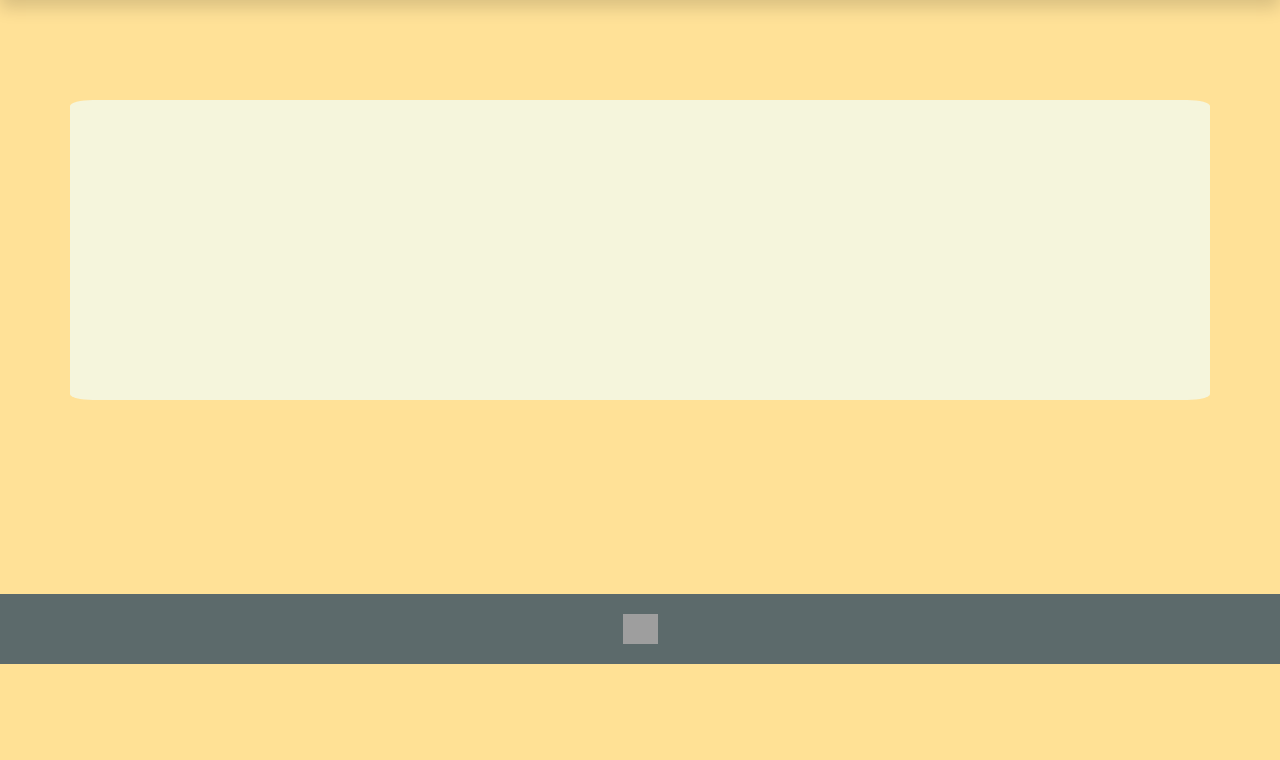
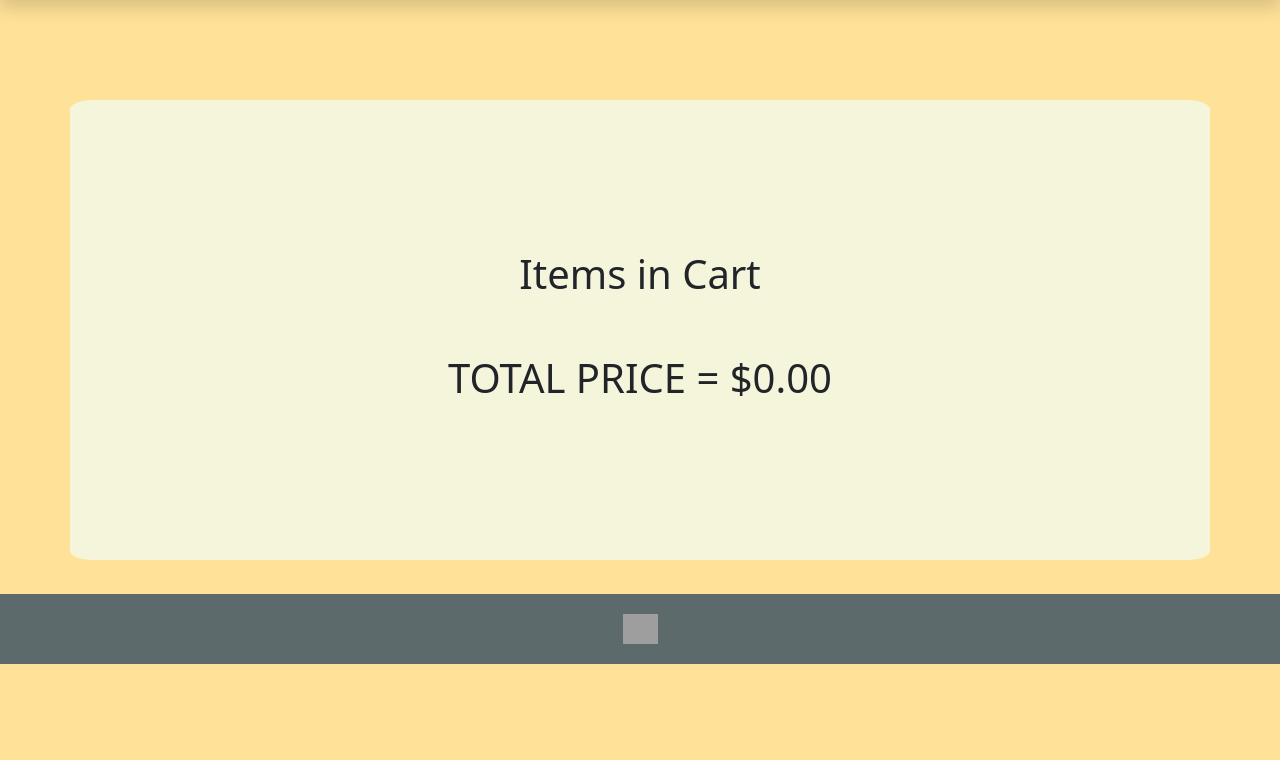
Before and after one commit to Afelix997/Assessment-3, a Django app: page /cart/ in a window 1280 px wide. Shown: the part 136-896 px from the top of the page. Before the commit the page ends 800 px from the top, so only its background shows below. Run offline with Django 4.2, Linux system fonts and the light colour scheme; some libraries are stand-ins or nearby versions; some web fonts are replaced; grey boxes are pictures that could not be loaded.

Commit message:
finished

```diff
--- a/reel_deal_fishing_app/templates/reel_deal_fishing_app/cart.html
+++ b/reel_deal_fishing_app/templates/reel_deal_fishing_app/cart.html
@@ -1,7 +1,29 @@
 {%extends "reel_deal_fishing_app/layout.html"%}
 
 {%block content%}
+
+<div></div>
 <div class="container prod_box">
 
+    <h1>Items in Cart</h1>
+    <br><br>
+    {% for item in cart %}
+    <div class="container prod_row">
+        <div class="row">
+          <div class="col">
+            <img src="{{item.img}}" class="img-thumbnail" alt="img">
+          </div>
+          <div class="col prod">
+           <h2>{{item.name}}</h2><br>
+           <h4>${{item.price}}.00</h4>
+          </div>
+          <div class="col prod">
+            <h3>x{{item.cart}}</h3>
+
+          </div>
+        </div>
+      </div>
+    {% endfor %}
+    <h1> TOTAL PRICE = ${{total}}.00</h1>
 </div>
 {%endblock%}
--- a/reel_deal_fishing_app/views.py
+++ b/reel_deal_fishing_app/views.py
@@ -3,69 +3,92 @@ from django.http import HttpResponse, HttpResponseRedirect, JsonResponse
 import json
 import requests
 from requests_oauthlib import OAuth1
+from dotenv import load_dotenv
 import os
+
+load_dotenv()
+
+cart_items=[]
+cart_total={'total':0}
+items=(
+    {
+        'item_id': '1',
+        'name':'Can o\' Worms',
+        'price':'2',
+        'img':'/static/images/bait_1.jfif',
+        'cart': 1
+    },{
+        'item_id': '2',
+        'name':'Lil Guppy',
+        'price':'5',
+        'img':'/static/images/bait_2.jfif',
+        'cart': 1
+    },{
+        'item_id': '3',
+        'name':'Squidward',
+        'price':'10',
+        'img':'/static/images/bait_3.jfif',
+        'cart': 1
+    },{
+        'item_id': '4',
+        'name':'Reelomatic',
+        'price':'40',
+        'img':'/static/images/rod_3.png',
+        'cart': 1
+    },{
+        'item_id': '5',
+        'name':'Fishotron 2.0',
+        'price':'200',
+        'img':'/static/images/rod_2.png',
+        'cart': 0
+    },{
+        'item_id': '6',
+        'name':'Fishinater 3000',
+        'price':'5000',
+        'img':'/static/images/rod_1.jfif',
+        'cart': 1
+    },{
+        'item_id': '7',
+        'name':'Fish Basket',
+        'price':'8',
+        'img':'/static/images/net_1.jfif',
+        'cart': 1
+    },{
+        'item_id': '8',
+        'name':'Fish Net',
+        'price':'10',
+        'img':'/static/images/net_2.jfif',
+        'cart': 1
+    },{
+        'item_id': '9',
+        'name':'Cooler Fish Net',
+        'price':'12',
+        'img':'/static/images/net_3.jfif',
+        'cart': 1
+    }
+)
 
 categories= [{
     'name':'bait',
     'url':'/bait/',
-    'items': [{
-        'name':'Can o\' Worms',
-        'price':'$2.00',
-        'img':'/static/images/bait_1.jfif'
-    },{
-        'name':'Lil Guppy',
-        'price':'$5.00',
-        'img':'/static/images/bait_2.jfif'
-    },{
-        'name':'Squidward',
-        'price':'$10.00',
-        'img':'/static/images/bait_3.jfif'
-    }]
+    'items': items[0:3]
     },{
     'name':'rods',
     'url':'/rods/',
-    'items':[{
-        'name':'Reelomatic',
-        'price':'$40.00',
-        'img':'/static/images/rod_3.png'
-    },{
-        'name':'Fishotron 2.0',
-        'price':'$200.00',
-        'img':'/static/images/rod_2.png'
-    },{
-        'name':'Fishinater 3000',
-        'price':'$5000.00',
-        'img':'/static/images/rod_1.jfif'
-    }]
+    'items': items[3:6]
     },{
     'name':'nets',
     'url':'/nets/',
-    'items':[{
-        'name':'Fish Basket',
-        'price':'$8.00',
-        'img':'/static/images/net_1.jfif'
-    },{
-        'name':'Fish Net',
-        'price':'$10.00',
-        'img':'/static/images/net_2.jfif'
-    },{
-        'name':'Cooler Fish Net',
-        'price':'$12.00',
-        'img':'/static/images/net_3.jfif'
-    }]
+    'items': items[6:]
 }]
 
+def index(request):
+    return render(request, "reel_deal_fishing_app/index.html")
 
-def index(request):
-
-    return render(request, "reel_deal_fishing_app/index.html")
 def products(request):
 
-    # GET requests can't have a body. We have to look for the data in the URL.
-    print(request.GET.get('query'))
     query = request.GET.get('query')
-
-    auth = OAuth1('2e274f1e31cf4ebb93a29f9b3f49aeb2', '461503dab42f42e383b97aea4d47c87b')
+    auth = OAuth1(os.environ['apikey'], os.environ['secretkey'])
     endpoint = f"http://api.thenounproject.com/icon/{query}"
 
     API_response = requests.get(endpoint, auth=auth)
@@ -76,14 +99,33 @@ def products(request):
 
 def search(request):
     return render(request, "reel_deal_fishing_app/search.html")
+
 def bait(request):
     data= {'products':categories[0]['items']}
     return render(request, "reel_deal_fishing_app/bait.html",data)
+
 def rods(request):
     data= {'products':categories[1]['items']}
     return render(request, "reel_deal_fishing_app/rods.html",data)
+
 def nets(request):
     data= {'products':categories[2]['items']}
     return render(request, "reel_deal_fishing_app/nets.html",data)
+
 def cart(request):
-    return render(request, "reel_deal_fishing_app/cart.html")
+
+    purchase = request.POST.get('purchase', None)
+
+    for item in items:
+        if item['item_id'] == purchase:
+            cart_total['total'] += int(item['price'])
+            if not any(d.get('item_id') == purchase for d in cart_items):
+                cart_items.append(item)
+            else:
+                for cart_item in cart_items:
+                    if cart_item['item_id'] == purchase:
+                        cart_item['cart'] += 1
+
+    data= {'cart':cart_items, 'total':cart_total['total']}
+
+    return render(request, "reel_deal_fishing_app/cart.html",data)
```
Also changed, not shown: reel_deal_fishing_app/templates/reel_deal_fishing_app/bait.html (+5 -2 lines), reel_deal_fishing_app/templates/reel_deal_fishing_app/nets.html (+5 -2 lines), reel_deal_fishing_app/templates/reel_deal_fishing_app/rods.html (+5 -2 lines), static/js/main.js (+1 -7 lines), 1 other file.
